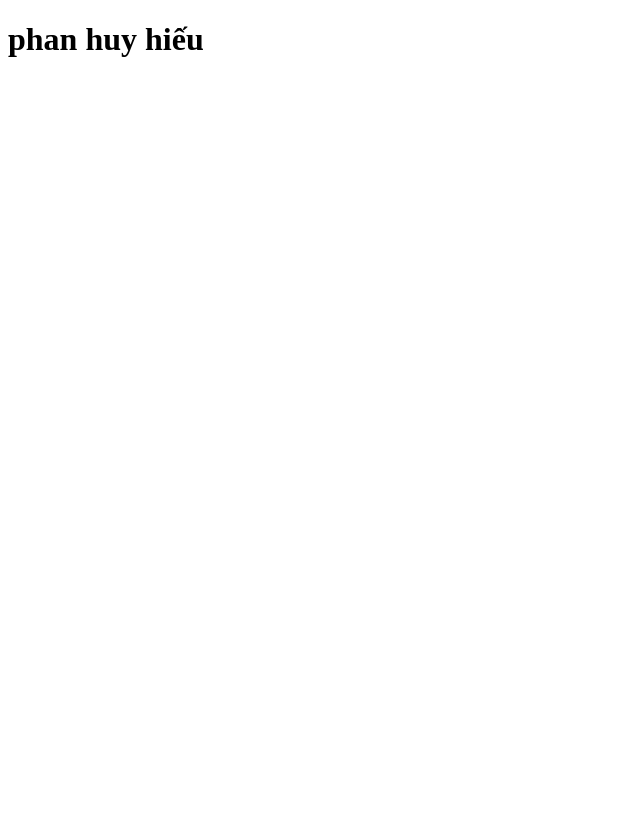
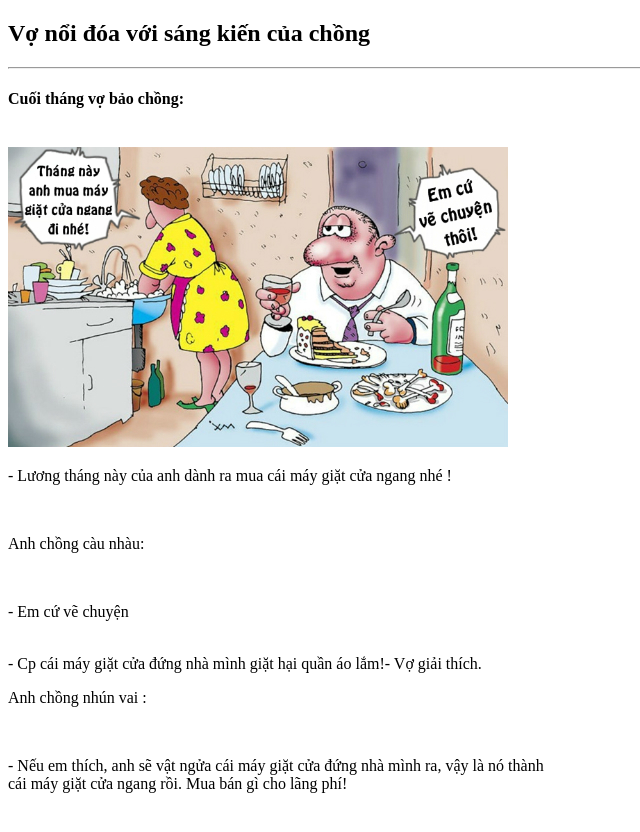
Before and after one commit to PhanHuyHieu1996/duan2, a plain HTML site: page index.html in a window 1280 px wide. Shown: the whole page, without its empty margins (0-640 px from the left). Before the commit the page ends 800 px from the top, so only its background shows below. Drawn offline with Linux system fonts and the light colour scheme.

Commit message:
up load để thay đổi

```diff
--- a/index.html
+++ b/index.html
@@ -1,12 +1,32 @@
 <!DOCTYPE html>
 <html lang="vi">
-<head>
-    <meta charset="UTF-8">
-    <meta name="viewport" content="width=device-width, initial-scale=1.0">
-    <title>Dự án 2</title>
-</head>
-<body>
-    <h1>phan huy hiếu</h1>
-
-</body>
+  <head>
+    <meta charset="UTF-8" />
+    <meta name="viewport" content="width=device-width, initial-scale=1.0" />
+    <title>Vợ nổi đóa với sáng kiến của chồng</title>
+  </head>
+  <body>
+    <h2>Vợ nổi đóa với sáng kiến của chồng</h2>
+    <hr />
+    <h4>Cuối tháng vợ bảo chồng:</h4>
+    <br />
+    <img src="img/vonoidoa.jpg" alt="vợ nồi đóa "  w/><br />
+    <p>- Lương tháng này của anh dành ra mua cái máy giặt cửa ngang nhé !</p>
+    <br />
+    <p>Anh chồng càu nhàu:</p>
+    <br />
+    <p>- Em cứ vẽ chuyện</p>
+    <br />
+    <param>
+      - Cp cái máy giặt cửa đứng nhà mình giặt hại quần áo lắm!- Vợ giải thích.
+    </param>
+    <br />
+    <p>Anh chồng nhún vai :</p>
+    <br />
+    <p>
+      - Nếu em thích, anh sẽ vật ngửa cái máy giặt cửa đứng nhà mình ra, vậy là
+      nó thành<br /> cái máy giặt cửa ngang rồi. Mua bán gì cho lãng phí!
+    </p>
+    <br />
+  </body>
 </html>
```
Also changed, not shown: img/Nguyễn Thúc Thùy Tiên.jpg (added), img/vonoidoa.jpg (added).
